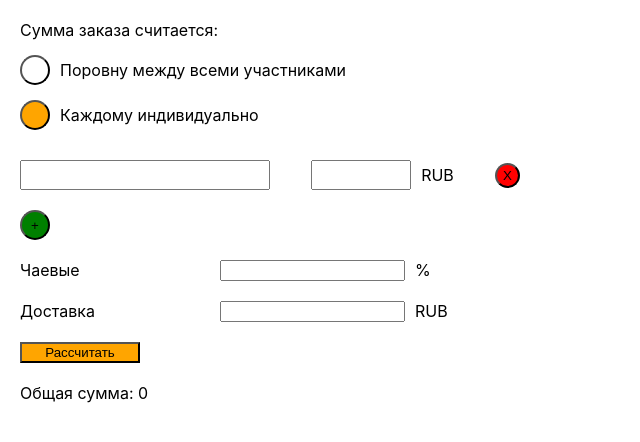
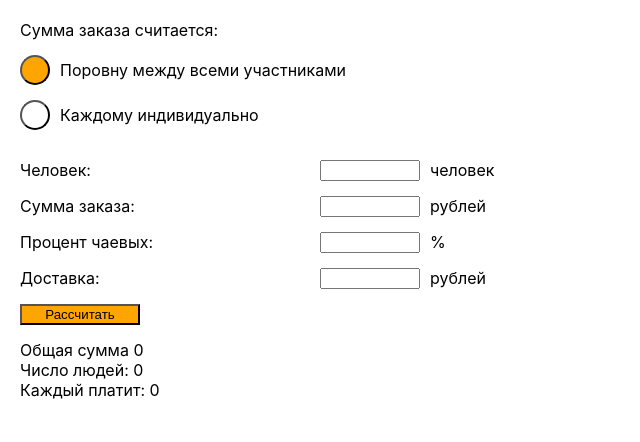
Before and after one commit to AlexDaero/homework_56-lab-, a React (Create React App) app: page / in a window 1280 px wide. Shown: the top 442 px of the page, without its empty margins (0-640 px from the left). Built offline with nearby package versions, Linux system fonts and the light colour scheme.

Commit message:
delete PayIndividual func in Content, correct reduce in PayInd

```diff
--- a/src/Components/Content/Content.jsx
+++ b/src/Components/Content/Content.jsx
@@ -5,19 +5,11 @@ import PayEqual from './PayEqual/PayEqual'
 import PayInd from "./PayInd/PayInd";
 
 function Content() {
-    const [calcOption, setCalcOption] = useState(false)
+    const [calcOption, setCalcOption] = useState(true)
 
     const toggleCalc = (item) => {
         if (item === 'equal') return setCalcOption(true)
         setCalcOption(false)
-    }
-
-    const paymentIndividual = () => {
-        return (
-            <>
-                kek
-            </>
-        )
     }
 
     return (
--- a/src/Components/Content/PayInd/PayInd.jsx
+++ b/src/Components/Content/PayInd/PayInd.jsx
@@ -40,11 +40,8 @@ function PayInd() {
         if (isNaN(listPayer[0].name) && Number(listPayer[0].price) > 0) {
             const copyState = structuredClone(listPayer)
             const copyTotal = { ...totalOrder }
-            let sum = 0
 
-            listPayer.reduce((accum, current) => {
-                sum += Number(current.price)
-            }, 0)
+            const sum = listPayer.reduce((accum, current) => Number(accum.price) + Number(current.price))
 
             const deliverySum = Number(deliveryRef.current.value) / (Number(copyState.length))
             const totalSum = sum + (sum * (Number(tipsRef.current.value) / 100)) + Number(deliveryRef.current.value)
@@ -130,7 +127,7 @@ function PayInd() {
             {
                 showResult
                     ? <div>
-                        <p>Общая сумма: {totalOrder.value}</p>
+                        <p>Общая сумма: {totalOrder.value} RUB</p>
                         {result.map((item, index) => {
                             return (
                                 <p key={index + item}>
```
